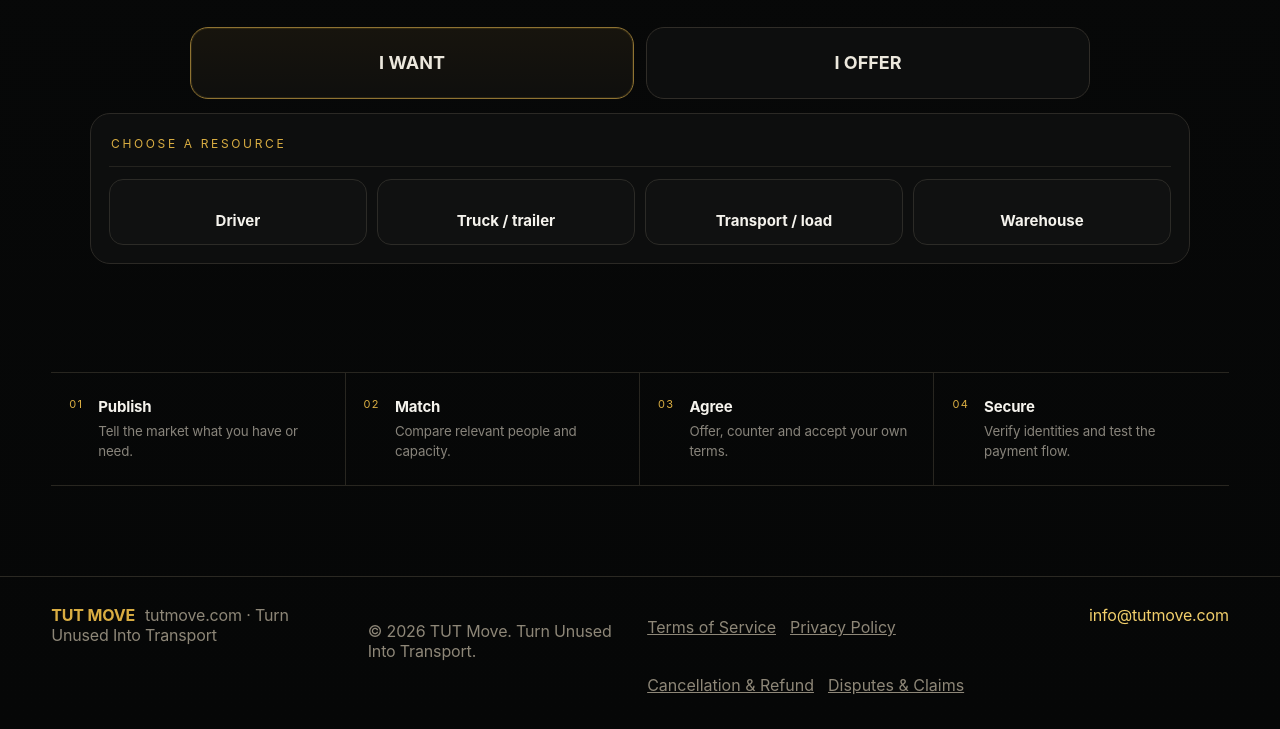
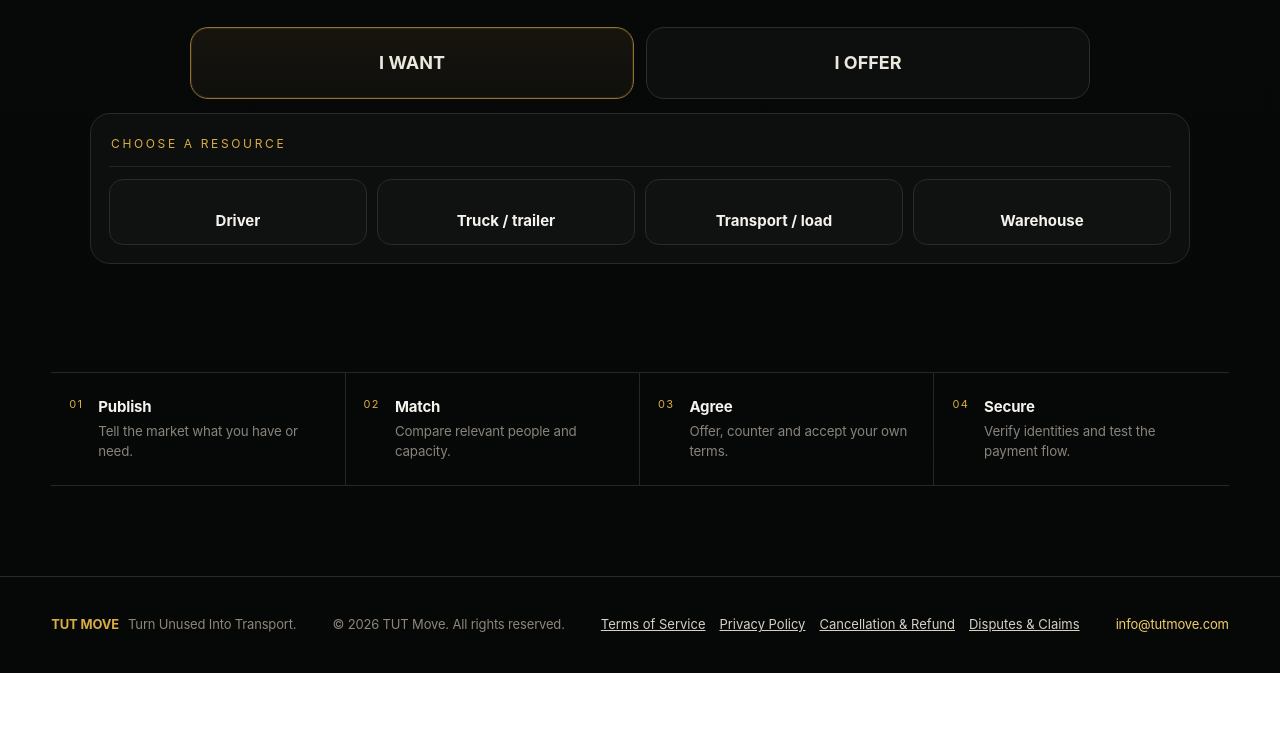
Before and after one commit to tut-move/TUT, a website: page index.html in a window 1280 px wide. Shown: the part 966-1695 px from the top of the page. After the commit the page ends 1639 px from the top, so only its background shows below. Drawn offline with nearby package versions, Linux system fonts and the light colour scheme; no server answers; a small style sheet from the web is missing.

Commit message:
Add files via upload

```diff
--- a/index.html
+++ b/index.html
@@ -11,7 +11,7 @@
   <meta property="og:url" content="https://tutmove.com/">
   <meta property="og:type" content="website">
   <title>TUT Move — Turn Unused Into Transport</title>
-  <link rel="stylesheet" href="/style.css?v=62-legal-users">
+  <link rel="stylesheet" href="/style.css?v=63-footer-row">
   <link rel="stylesheet" href="https://unpkg.com/leaflet@1.9.4/dist/leaflet.css" integrity="sha256-p4NxAoJBhIINfQ3yn5HssuoZQ8N6bJ9LP1r1bg0l8w=" crossorigin="">
 </head>
 <body>
@@ -338,9 +338,7 @@
     </section>
   </main>
 
-  <footer><div><strong>TUT MOVE</strong><span>tutmove.com · Turn Unused Into Transport</span></div><p>© 2026 TUT Move. Turn Unused Into Transport.</p>
-    <span class="legalLinks"><button onclick="go('termsPane')">Terms of Service</button><button onclick="go('privacyPane')">Privacy Policy</button><button onclick="go('refundPane')">Cancellation & Refund</button><button onclick="go('disputesPane')">Disputes & Claims</button></span><span><a href="mailto:info@tutmove.com">info@tutmove.com</a></span>
-</footer>
+  <footer class="footerSingleRow"><div class="footerBrand"><strong>TUT MOVE</strong><span>Turn Unused Into Transport.</span></div><span class="footerCopyright">© 2026 TUT Move. All rights reserved.</span><span class="legalLinks"><button onclick="go('termsPane')">Terms of Service</button><button onclick="go('privacyPane')">Privacy Policy</button><button onclick="go('refundPane')">Cancellation & Refund</button><button onclick="go('disputesPane')">Disputes & Claims</button></span><span class="footerEmail"><a href="mailto:info@tutmove.com">info@tutmove.com</a></span></footer>
 </div>
 <script defer src="https://unpkg.com/leaflet@1.9.4/dist/leaflet.js" integrity="sha256-20nQCchB9co0qIjJZRGuk2/Z9VM+kNiyxNV1lvTlZBo=" crossorigin=""></script>
 <script defer src="/app.js?v=62-legal-users"></script>
--- a/style.css
+++ b/style.css
@@ -612,3 +612,13 @@ html[dir="rtl"] .marketMenu .marketMenuAll{text-align:center}
 
 /* v62 — legal pages + owner user management only */
 .legalDoc{max-width:980px;margin:0 auto}.legalDoc h2{margin:26px 0 8px;font-size:20px}.legalDoc p{line-height:1.75;color:var(--muted)}.legalLinks{display:flex;gap:14px;flex-wrap:wrap}.legalLinks button,.inlineLegal{border:0;background:none;padding:0;color:inherit;text-decoration:underline;cursor:pointer;font:inherit}.legalConsent{display:flex;align-items:flex-start;gap:10px;margin:14px 0 18px;line-height:1.45}.legalConsent input{margin-top:4px}.inlineLegal{color:var(--gold)}.adminUserActions{margin-top:14px}.adminUserActions .dangerBtn{width:auto}.legalPane[dir=rtl],html[dir=rtl] .legalDoc{text-align:right}
+
+/* v63 — footer presentation only */
+footer.footerSingleRow{display:flex;align-items:center;justify-content:space-between;gap:22px;flex-direction:row;flex-wrap:nowrap;padding:26px 4vw;color:#8e8778;font-size:13px;line-height:1.35}
+.footerSingleRow .footerBrand{display:flex;align-items:center;gap:9px;white-space:nowrap}
+.footerSingleRow .footerBrand strong{margin:0;color:var(--gold)}
+.footerSingleRow .footerCopyright,.footerSingleRow .footerEmail{white-space:nowrap}
+.footerSingleRow .legalLinks{display:flex;align-items:center;gap:14px;white-space:nowrap}
+.footerSingleRow .legalLinks button{border:0;background:none;color:#d7d1c4;padding:0;text-decoration:underline;cursor:pointer;font:inherit;white-space:nowrap}
+.footerSingleRow .legalLinks button:hover{color:var(--gold2)}
+@media(max-width:860px){footer.footerSingleRow{flex-direction:row;flex-wrap:nowrap;overflow-x:auto;justify-content:flex-start;padding:22px 16px}.footerSingleRow>*{flex:0 0 auto}}
```
